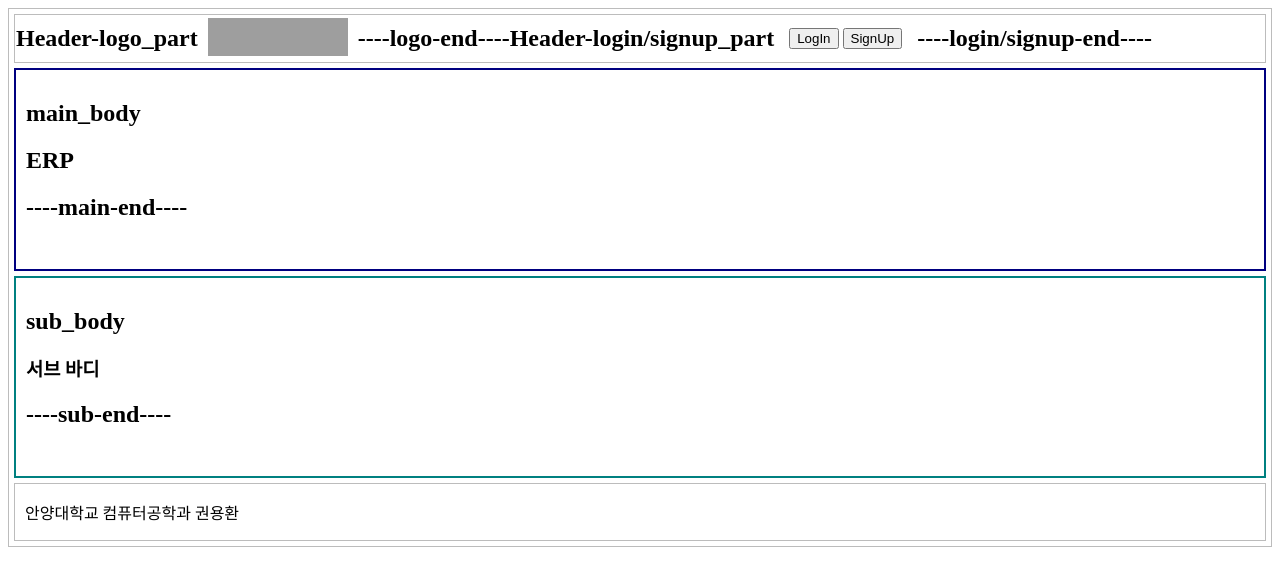
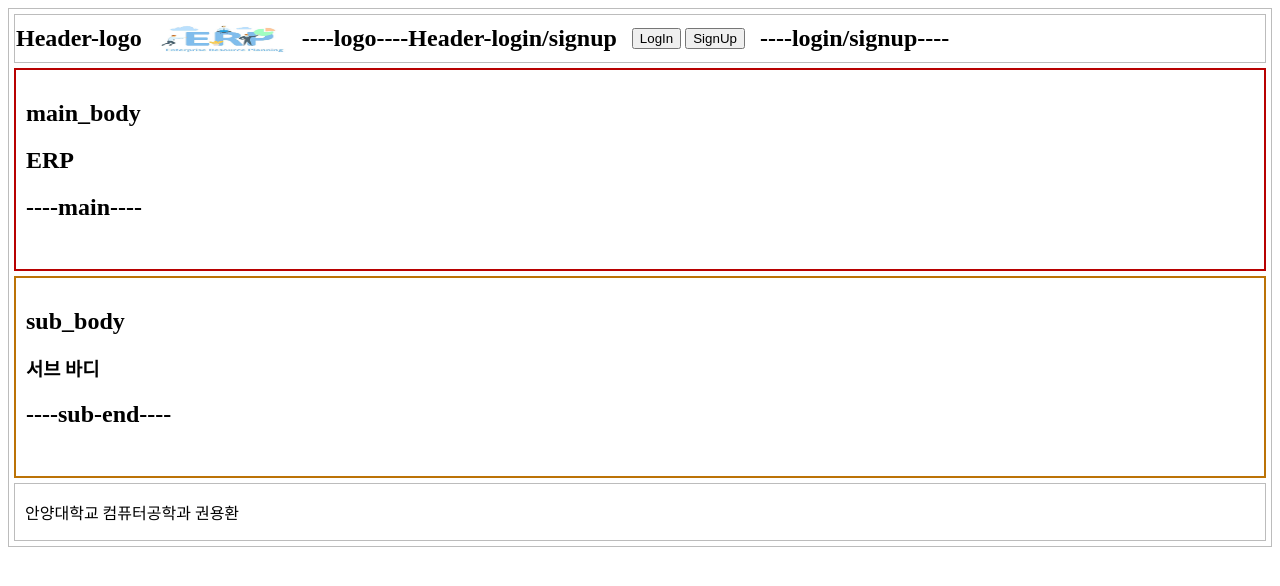
Before and after one commit to KwonYongHwan920/ERP_system, a Django app: page / in a window 1280 px wide. Shown: the top 586 px of the page. Run offline with Django 4.2, Linux system fonts and the light colour scheme; grey boxes are pictures that could not be loaded.

Commit message:
3rd commit

```diff
--- a/erp_sys/config/settings.py
+++ b/erp_sys/config/settings.py
@@ -136,9 +136,9 @@ USE_TZ = True
 # Static files (CSS, JavaScript, Images)
 # https://docs.djangoproject.com/en/4.1/howto/static-files/
 
-STATIC_URL = 'static/'
+STATIC_URL = '/static/'
 STATICFILES_DIRS = [
-                    os.path.join(BASE_DIR, 'statics'),
+                    os.path.join(BASE_DIR, 'static'),
 ]
 STATIC_ROOT = os.path.join(BASE_DIR, 'staticfiles')
 
--- a/erp_sys/statics/css/style_Web.css
+++ b/erp_sys/static/css/style_Web.css
@@ -34,7 +34,7 @@
     padding: 10px;
     margin-top: 5px;
     margin-bottom: 5px;
-    border: 2px solid #000080;
+    border: 2px solid #b80101;
   }
 
   #s-content {
@@ -42,7 +42,7 @@
     padding: 10px;
     margin-top: 5px;
     margin-bottom: 5px;
-    border: 2px solid #008080;
+    border: 2px solid #bc7306;
   }
 
   #footer {
--- a/erp_sys/templates/welcome.html
+++ b/erp_sys/templates/welcome.html
@@ -11,24 +11,24 @@
     <body>
         <div id="container">
             <div id="header">
-                <h2>Header-logo_part</h2>
+                <h2>Header-logo</h2>
                     <div class="logo">
-            <a href="{% url 'welcome' %}"><img src="{% static 'img/erp-system.png' %}" width="140" height="38"></a>
+            <a href="{% url 'welcome' %}"><img src="{% static 'img/erp-system.jpg' %}" width="140" height="38"></a>
         </div>
-        <h2>----logo-end----</h2></br>
+        <h2>----logo----</h2></br>
 
-        <h2>Header-login/signup_part</h2>
+        <h2>Header-login/signup</h2>
             <div class="h-item">
                 <a href="{% url 'login' %}"><input type="submit" value="LogIn"></a>
                 <a href="{% url 'signup' %}"><input type="submit" value="SignUp"></a>
             </div>
-        <h2>----login/signup-end----</h2></br>
+        <h2>----login/signup----</h2></br>
         </div>
 
         <div id="m-content">
             <h2>main_body</h2>
             <h2>ERP</h2>
-            <h2>----main-end----</h2></br>
+            <h2>----main----</h2></br>
         </div>
 
         <div id="s-content">
```
Also changed, not shown: erp_sys/static/img/erp-system.jpg (renamed from erp_sys/statics/img/erp-system.jpg).
